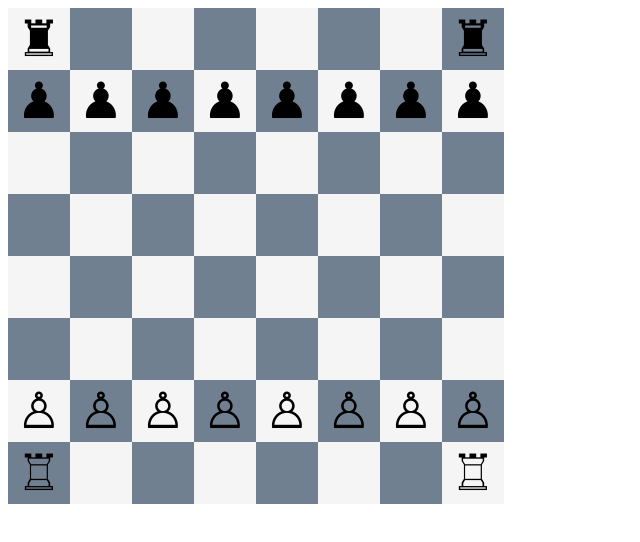
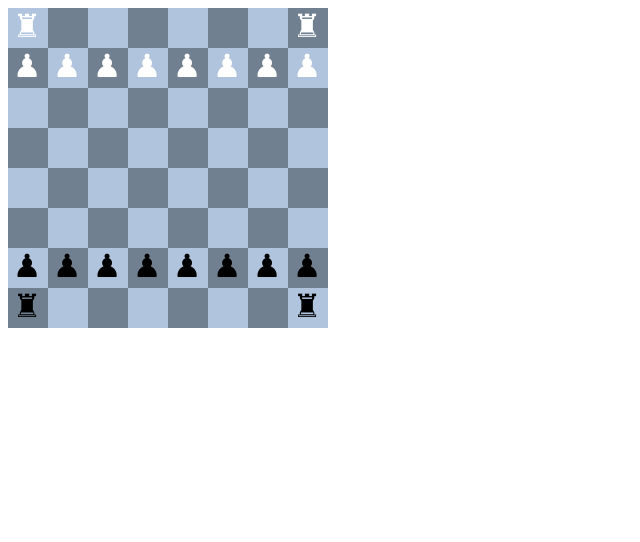
Before and after one commit to jankeromnes/chess, a plain HTML site: page index.html in a window 1280 px wide. Shown: the whole page, without its empty margins (0-640 px from the left). Drawn offline with Linux system fonts and the light colour scheme.

Commit message:
new dom board with css transforms

```diff
--- a/index.html
+++ b/index.html
@@ -1,12 +1,12 @@
 <!doctype html>
-<meta charset=utf-8>
+<meta charset="utf-8">
+<meta name="viewport" content="width=device-width,user-scalable=no,initial-scale=1.0">
 <title> chess </title>
 
 <style>
   table {
     text-align: center;
     font-size: 30px;
-    font-family: sans-serif;
   }
   table > tr > td {
     height: 60px;
@@ -22,14 +22,105 @@
   table > tr:nth-child(even) > td:nth-child(odd) {
     background-color: slategrey;
   }
+  html {
+    /*overflow: hidden;*/
+  }
+  board, row {
+    display: block;
+    font-size: 0;
+  }
+  square, piece {
+    height: 40px; width: 40px;
+  }
+  square {
+    display: inline-block;
+    background-color: lightsteelblue;
+  }
+  board > row:nth-child(odd) > square:nth-child(even),
+  board > row:nth-child(even) > square:nth-child(odd) {
+    background-color: slategrey;
+  }
+  piece {
+    position: absolute;
+    top: 0; left: 0;
+    font-size: 24pt;
+    text-align: center;
+    user-select: none;
+  }
+  piece.white {
+    color: white;
+  }
 </style>
+
+<!--
+<board>
+  <row>
+    <square></square>
+    <square></square>
+    <square></square>
+    <square></square>
+  </row>
+  <row>
+    <square id=l0></square>
+    <square id=l1></square>
+    <square id=l2></square>
+    <square id=l3></square>
+  </row>
+  <row>
+    <square>
+      <piece id=p0>♟</piece>
+    </square>
+    <square>
+      <piece id=p1>♟</piece>
+    </square>
+    <square>
+      <piece id=p2>♟</piece>
+    </square>
+    <square>
+      <piece id=p3>♟</piece>
+    </square>
+  </row>
+  <row>
+    <square></square>
+    <square></square>
+    <square></square>
+    <square></square>
+  </row>
+</board>
+
+<br>
+-->
 
 <table id=board cellspacing=0></table>
 
 <script>
 
+  (function() {
+    /*var p = [], l = [];
+    for (var i = 0; i < 4; i++) {
+      var pi = document.getElementById('p' + i),
+          li = document.getElementById('l' + i);
+      p.push(pi); l.push(li);
+
+      li.addEventListener('touchmove', function(e) {
+        console.log('touchmove', i);
+        var touch = e.touches[0];
+        pi.style.transform = 'translate(' + (touch.pageX - 10) + 'px,' + (touch.pageY - 50) + 'px)';
+      });
+    }*/
+
+    /*p[0].addEventListener('dragstart', function(e) {
+      e.dataTransfer.effectAllowed = 'move';
+      e.dataTransfer.setData('text/html', 'p0');
+    });
+    l[0].addEventListener('dragover', function(e) {
+      e.preventDefault();
+    });*/
+
+  })();
+
   function create(layout) {
-    var board = { rows: [], whites: [], blacks: [], moves: [], score: 0 }
+    var board = { rows: [], whites: [], blacks: [], moves: [], score: 0 };
     var row = []; board.rows.unshift(row);
     for (var i = 0; i < layout.length; i++) {
       var letter = layout[i].toUpperCase();
@@ -67,7 +158,27 @@
     return board;
   }
 
-  function populate(table, board) {
+  function dom(board) {
+    var element = document.createElement('board');
+    for (var i = board.rows.length - 1; i >= 0; i--) {
+      var r = board.rows[i], row = document.createElement('row');
+      for (var j = 0; j < r.length; j++) {
+        var square = document.createElement('square');
+        if (r[j] !== null) {
+          var piece = document.createElement('piece');
+          piece.textContent = r[j].type.unicode;
+          piece.style.transform = 'translate(' + (7 + 40 * j) + 'px,' + (7 + 40 * i) + 'px)';
+          piece.classList.add(r[j].white ? 'white' : 'black');
+          square.appendChild(piece);
+        }
+        row.appendChild(square);
+      }
+      element.appendChild(row);
+    }
+    return element;
+  }
+
+  /*function populate(table, board) {
     var fragment = document.createDocumentFragment(),
         rows = board.rows;
     for (var i = rows.length - 1; i >= 0; i--) {
@@ -79,23 +190,18 @@
         tr.appendChild(td);
         if (row[j] !== null) {
           var div = document.createElement('div');
-          div.draggable = true;
-          div.addEventListener('dragstart', function(e) {
-            e.dataTransfer.effectAllowed = 'move';
-            e.dataTransfer.setData('text/html', 'blah');
-          }, false);
           div.classList.add('piece');
-          div.textContent = row[j].type[row[j].white ? 'white' : 'black'];
+          div.textContent = row[j].type.unicode;
           td.appendChild(div);
         }
       }
     }
     table.appendChild(fragment);
-  }
+  }*/
 
   var types = {};
   types.P = {
-    name: 'pawn', value: 1, white: '♙', black: '♟',
+    name: 'pawn', value: 1, unicode: '♟',
     getmoves: function(board, white, x, y) {
       var moves = [],
           dir = white ? 1 : -1,
@@ -116,7 +222,7 @@
     }
   };
   types.R = {
-    name: 'rook', value: 5, white: '♖', black: '♜',
+    name: 'rook', value: 5, unicode: '♜',
     getmoves: function(board, white, x, y) {
       var moves = [],
           i = x,
@@ -165,7 +271,9 @@
       board = create(classic),
       table = document.getElementById('board');
 
-  populate(table, board);
+  //populate(table, board);
+
+  table.parentElement.appendChild(dom(board));
 
   console.log(JSON.stringify(board,0,2));
 
```
